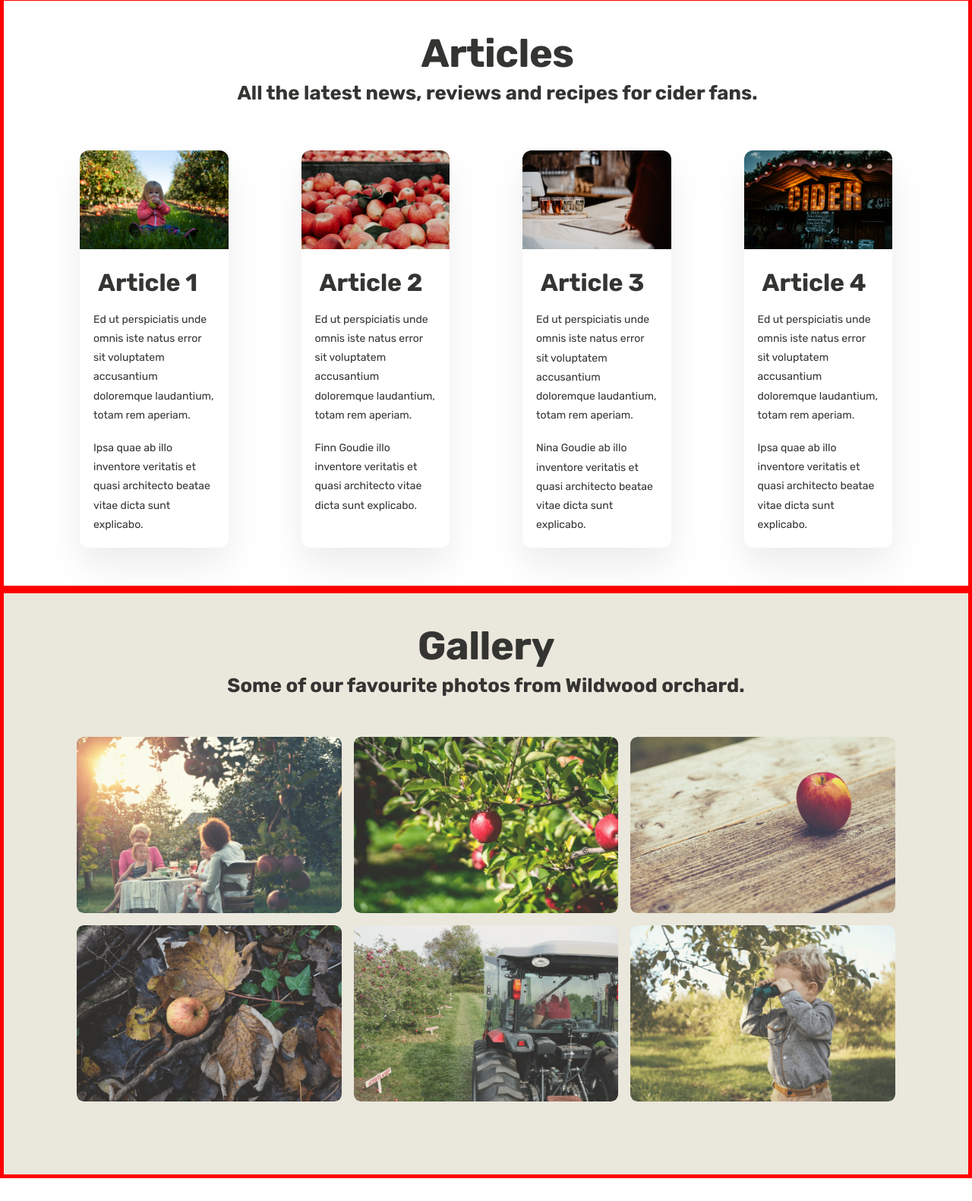
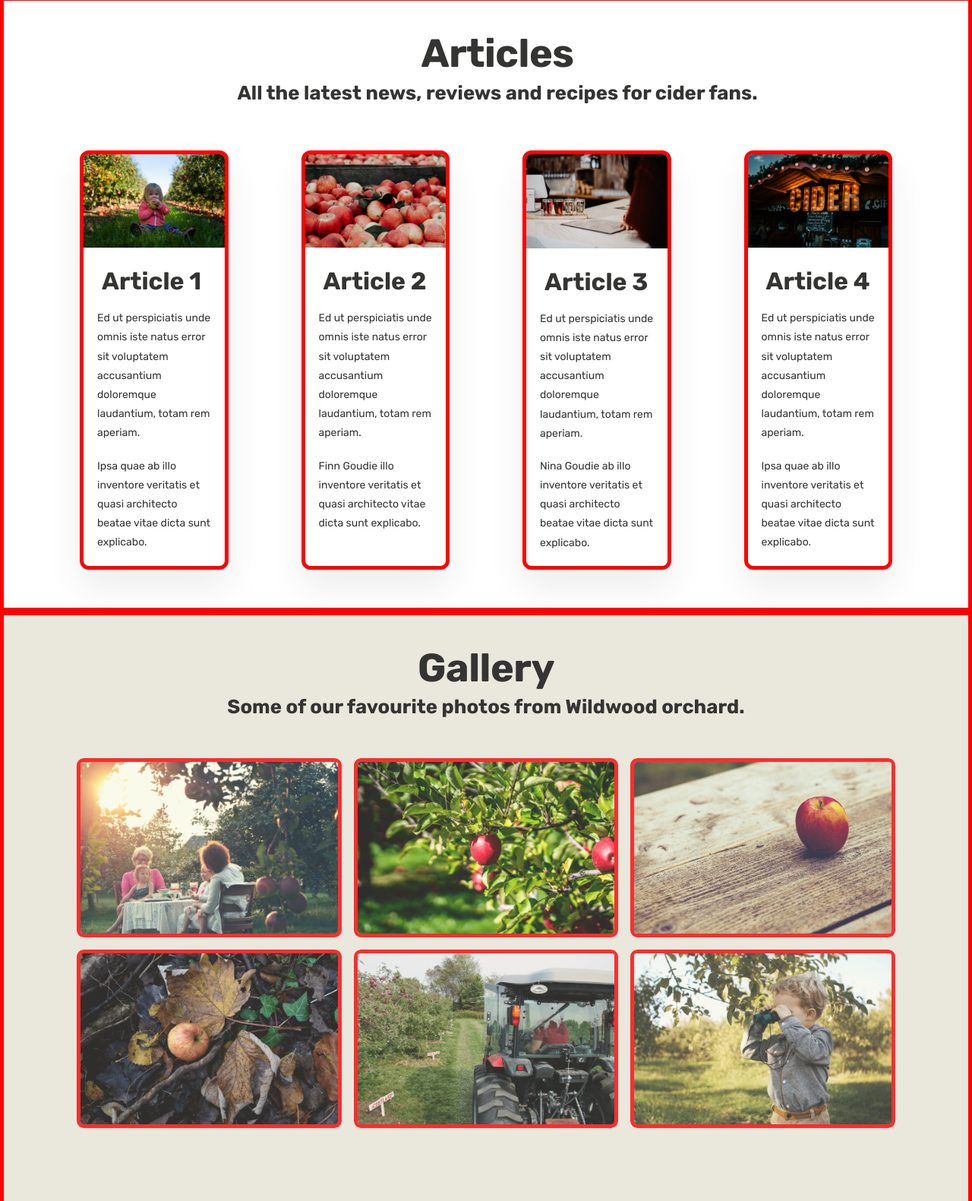
Before and after one commit to mark-goudie/Udacity-P2-Landing-Page-V2, a plain HTML site: page index.html in a window 1280 px wide. Shown: the part 629-2210 px from the top of the page at 76% size. Drawn offline with nearby package versions, Linux system fonts and the light colour scheme.

Commit message:
Addition borders included to highlight viewport

```diff
--- a/index.html
+++ b/index.html
@@ -84,7 +84,7 @@
           </div>
         </div>
         <div class="articles-sec grid grid--4-cols">
-          <div class="articles-ind">
+          <div class="articles-ind cont">
             <a href="#">
               <img
                 src="img/orchard1-min.png"
@@ -102,7 +102,7 @@
               vitae dicta sunt explicabo.
             </p>
           </div>
-          <div class="articles-ind">
+          <div class="articles-ind cont">
             <img src="img/apples1-min.png" alt="Apples" class="article-img" />
             <h2 class="headings">Article 2</h2>
             <p class="blurb">
@@ -114,7 +114,7 @@
               dicta sunt explicabo.
             </p>
           </div>
-          <div class="articles-ind">
+          <div class="articles-ind cont">
             <img
               src="img/ciders-glass2-min.png"
               alt="Cider in glasses"
@@ -130,7 +130,7 @@
               vitae dicta sunt explicabo.
             </p>
           </div>
-          <div class="articles-ind">
+          <div class="articles-ind cont">
             <img
               src="img/cider-sign-min.png"
               alt="Cider sign"
@@ -163,42 +163,42 @@
             <figure class="gallery-item">
               <img
                 src="img/Gallery1-min1.png"
-                class="gallery-img"
+                class="gallery-img cont"
                 alt="Family dining in an orchard"
               />
             </figure>
             <figure class="gallery-item">
               <img
                 src="img/Gallery2-min1.png"
-                class="gallery-img"
+                class="gallery-img cont"
                 alt="Apples on a tree"
               />
             </figure>
             <figure class="gallery-item">
               <img
                 src="img/Gallery3-min1.png"
-                class="gallery-img"
+                class="gallery-img cont"
                 alt="Red apple on a wooden table"
               />
             </figure>
             <figure class="gallery-item">
               <img
                 src="img/Gallery4-min1.png"
-                class="gallery-img"
+                class="gallery-img cont"
                 alt="Fallen apple in foliage"
               />
             </figure>
             <figure class="gallery-item">
               <img
                 src="img/Gallery5-min1.png"
-                class="gallery-img"
+                class="gallery-img cont"
                 alt="Tractor in an orchard"
               />
             </figure>
             <figure class="gallery-item">
               <img
                 src="img/Gallery6-min1.png"
-                class="gallery-img"
+                class="gallery-img cont"
                 alt="Young boy with binolculars"
               />
             </figure>
```
